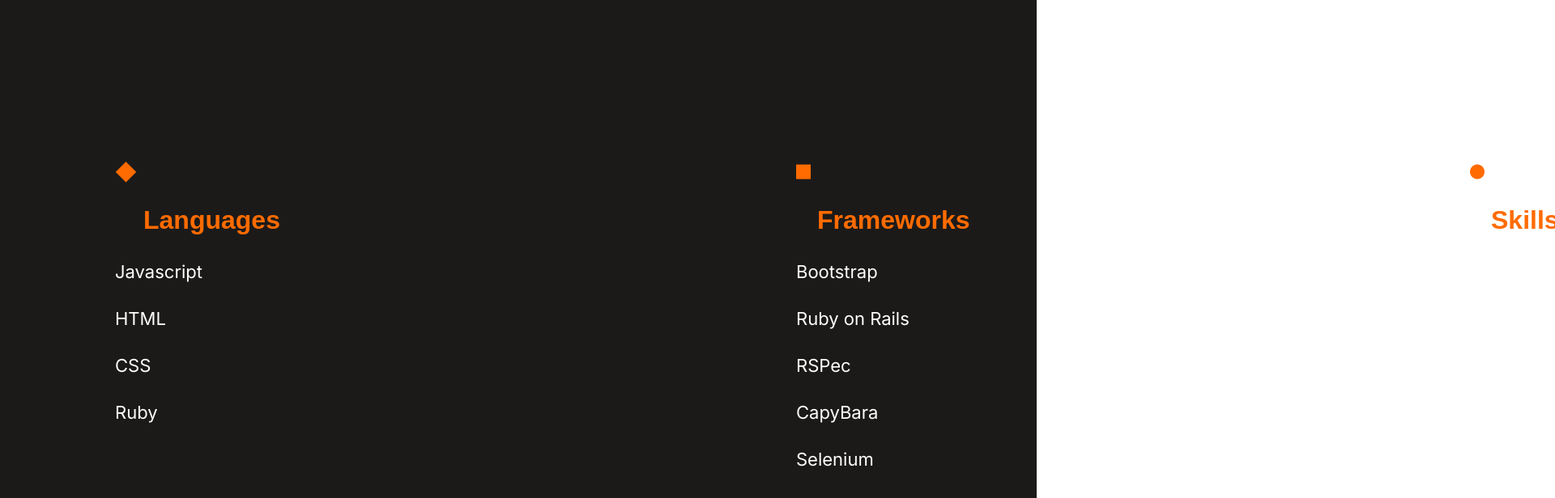
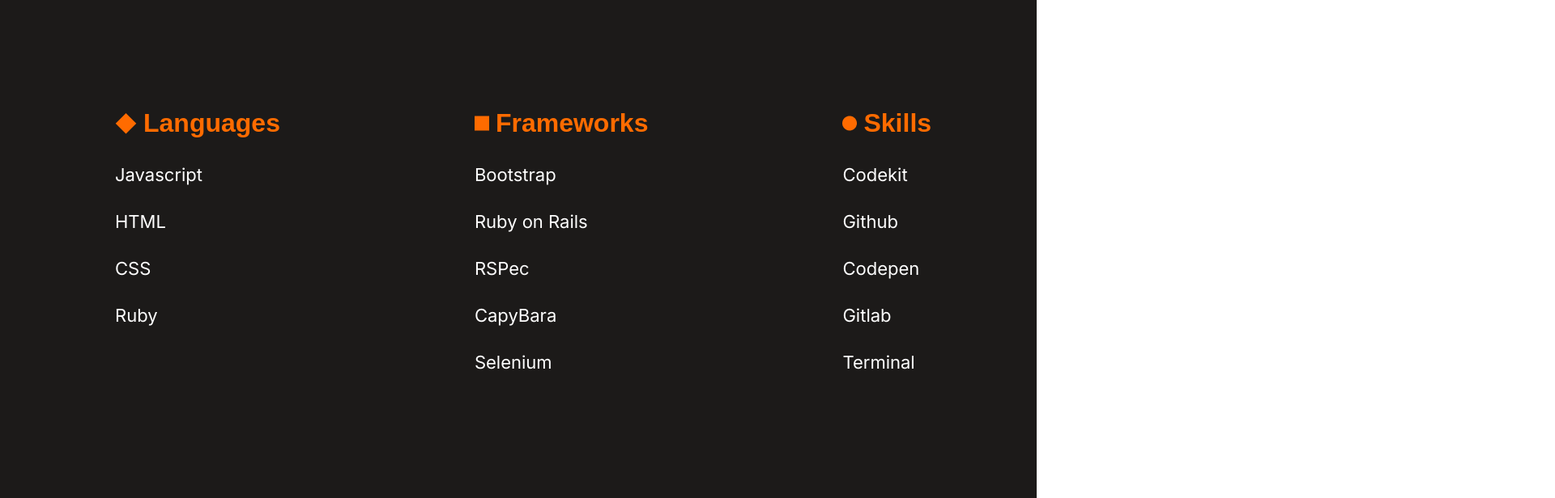
Before and after one commit to miltonHenschel/myPortfolio, a plain HTML site: page index.html in a window 1280 px wide. Shown: the part 3100-3716 px from the top of the page at 81% size, 1920 px wide, since content can reach past the window. Drawn offline with Linux system fonts and the light colour scheme.

Commit message:
Fix list of about-me section

```diff
--- a/css/styles.css
+++ b/css/styles.css
@@ -576,7 +576,7 @@
     font-size: 4.5rem;
     font-weight: 400;
     font-family: "Crete Round", sans-serif;
-    margin-top: 7.5rem;
+    /* margin-top: 7.5rem; */
   }
 
   #headline {
@@ -685,9 +685,8 @@
     padding: 0 0 1rem;
   }
 
-  #about-me-div p,
-  #about-me h2 {
-    width: 35.375rem;
+  #about-me-div h2 {
+    margin-top: 7.5rem;
   }
 
   #about-me-div p {
@@ -799,6 +798,11 @@
     padding: 1rem 0 0 8.875rem;
   }
 
+  #about-me-div h2,
+  #about-me-div p {
+    width: 35.375rem;
+  }
+
   #about-me-div hr {
     width: 85%;
   }
```
